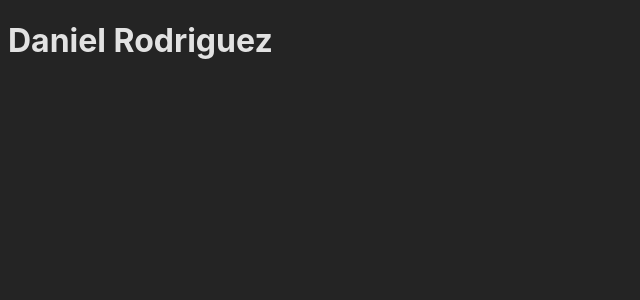
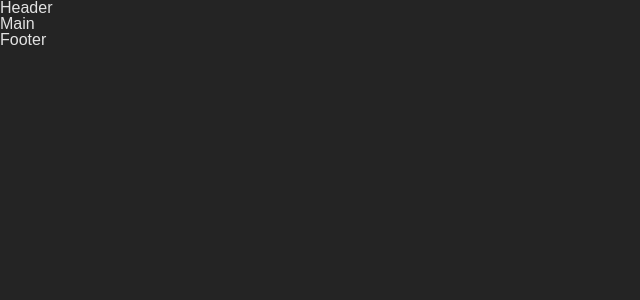
Before and after one commit to DanielR06/portafolio, a React (Vite) app in the folder frontend/: page / in a window 1280 px wide. Shown: the top 300 px of the page, without its empty margins (0-640 px from the left). Built offline with nearby package versions, Linux system fonts and the light colour scheme.

Commit message:
feat: estructura principal

```diff
--- a/frontend/src/App.jsx
+++ b/frontend/src/App.jsx
@@ -1,11 +1,14 @@
 import './App.css'
+import Header from './components/Header/Header'
+import Main from './components/Main/Main'
+import Footer from './components/Footer/Footer'
 
 function App() {
   return (
     <>
-      <div>
-        <h1>Daniel Rodriguez</h1>
-      </div>
+      <Header></Header>
+      <Main></Main>
+      <Footer></Footer>
     </>
   )
 }
--- /dev/null
+++ b/frontend/src/components/Footer/Footer.jsx
@@ -0,0 +1,9 @@
+import React from 'react'
+
+function Footer() {
+  return (
+    <div>Footer</div>
+  )
+}
+
+export default Footer
--- /dev/null
+++ b/frontend/src/components/Header/Header.jsx
@@ -0,0 +1,9 @@
+import React from 'react'
+
+function Header() {
+  return (
+    <div>Header</div>
+  )
+}
+
+export default Header
--- /dev/null
+++ b/frontend/src/components/Main/Main.jsx
@@ -0,0 +1,9 @@
+import React from 'react'
+
+function Main() {
+  return (
+    <div>Main</div>
+  )
+}
+
+export default Main
--- a/frontend/src/index.css
+++ b/frontend/src/index.css
@@ -1,3 +1,32 @@
+/* Reseteo de los estilos */
+* {
+  margin: 0;
+  padding: 0;
+  box-sizing: border-box;
+}
+body {
+  line-height: 1;
+  font-family: sans-serif;
+}
+
+h1, h2, h3, h4, h5, h6 {
+  font-size: 100%;
+  font-weight: normal;
+}
+
+ul, ol {
+  list-style: none;
+}
+
+table {
+  border-collapse: collapse;
+}
+
+a {
+  text-decoration: none;
+}
+
+/*Estilos */
 :root {
   font-family: Inter, system-ui, Avenir, Helvetica, Arial, sans-serif;
   color-scheme: light dark;
```
